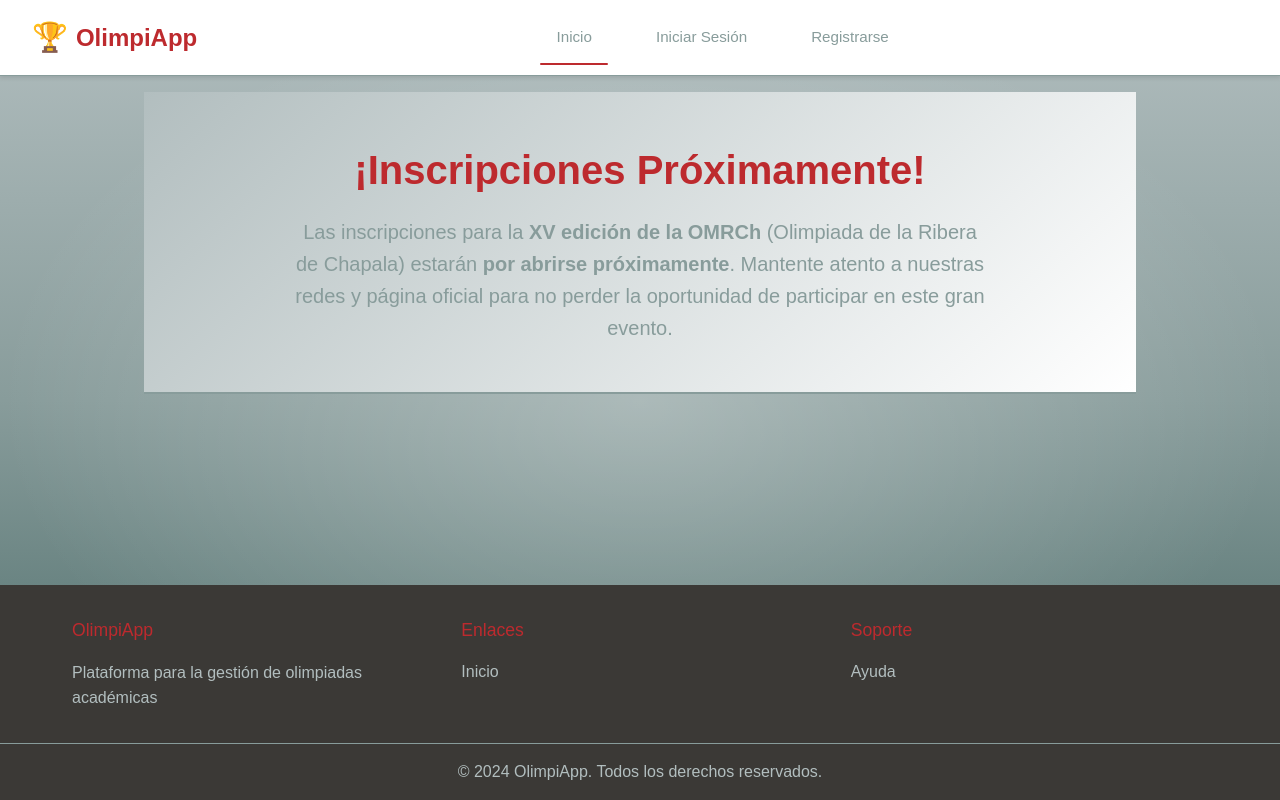
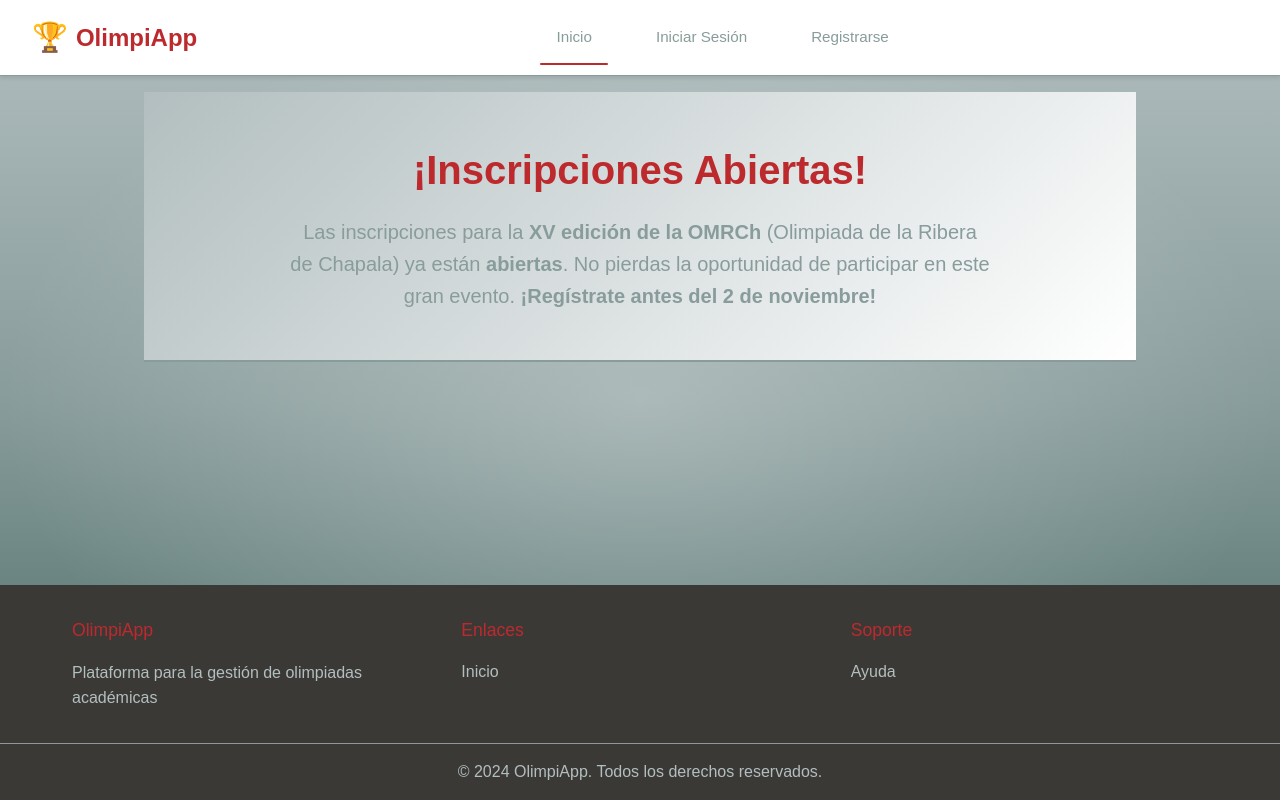
Before and after one commit to ManuNunez/olimpiapp_, a SvelteKit app: page / in a window 1280 px wide. Built offline with nearby package versions, Linux system fonts and the light colour scheme; no server answers.

Commit message:
fix: update OMRCh announcement to reflect current registration status

```diff
--- a/src/routes/+page.svelte
+++ b/src/routes/+page.svelte
@@ -9,29 +9,10 @@
 
 <!-- OMRCh Announcement Section -->
 <section class="omrch-announcement">
-	<h2>¡Inscripciones Próximamente!</h2>
-	<p>Las inscripciones para la <strong>XV edición de la OMRCh</strong> (Olimpiada de la Ribera de Chapala) estarán <strong>por abrirse próximamente</strong>.
-	Mantente atento a nuestras redes y página oficial para no perder la oportunidad de participar en este gran evento.</p>
+<h2>¡Inscripciones Abiertas!</h2>
+<p>Las inscripciones para la <strong>XV edición de la OMRCh</strong> (Olimpiada de la Ribera de Chapala) ya están <strong>abiertas</strong>.
+ No pierdas la oportunidad de participar en este gran evento. <strong>¡Regístrate antes del 2 de noviembre!</strong></p>
 </section>
-
-<!-- Hero Section -->
-<!-- <section class="hero">
-	<h1>¿Por qué elegir OlimpiApp?</h1>
-	<div class="hero-list">
-		<div class="hero-card">
-			<h3>Gestión Centralizada</h3>
-			<p>Administra inscripciones, categorías, puntajes y resultados desde una sola plataforma.</p>
-		</div>
-		<div class="hero-card">
-			<h3>Resultados en Tiempo Real</h3>
-			<p>Evita errores y permite a los participantes ver su progreso en vivo.</p>
-		</div>
-		<div class="hero-card">
-			<h3>Diseñado para Escuelas</h3>
-			<p>Interfaz intuitiva para alumnos, docentes y organizadores por igual.</p>
-		</div>
-	</div>
-</section> -->
 
 <style>
 /* OMRCh Announcement Section con fondo transparente/gradiente */
```
Lines whose indentation alone changed are shown as unchanged.
